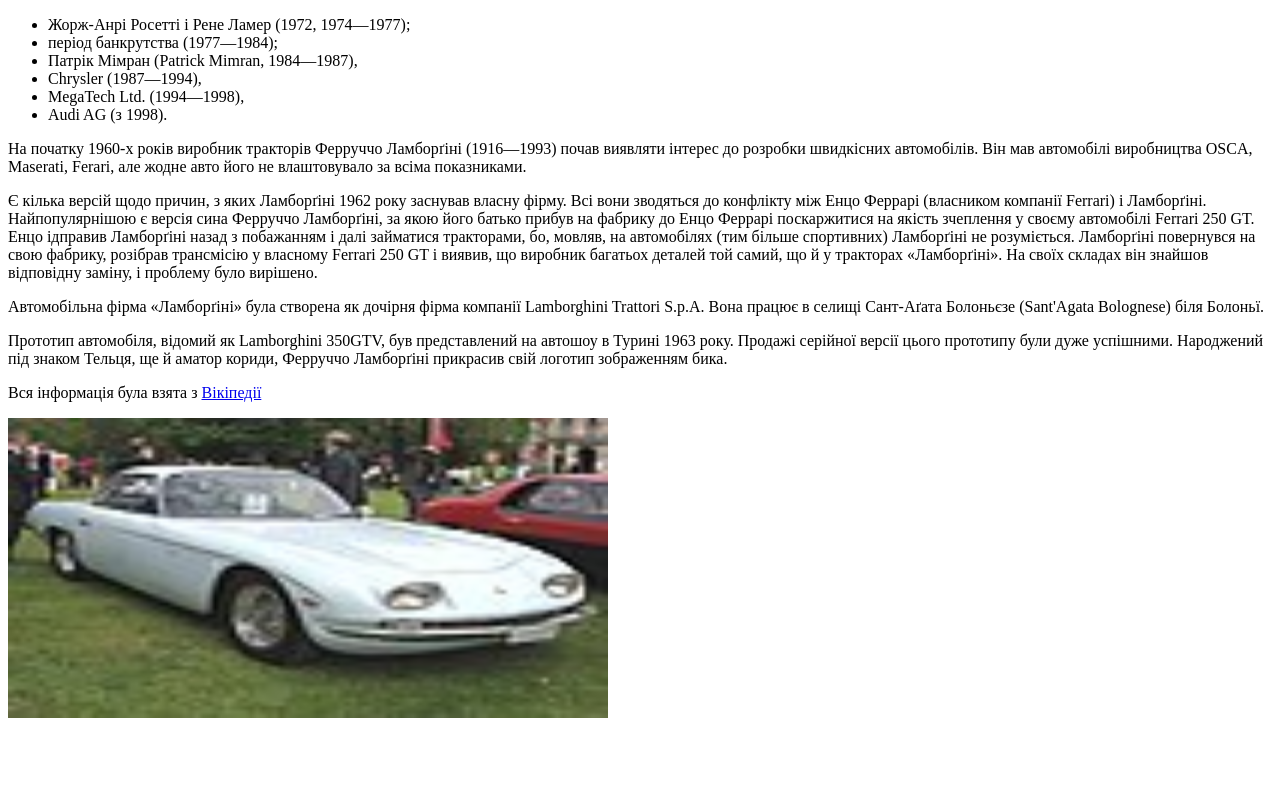
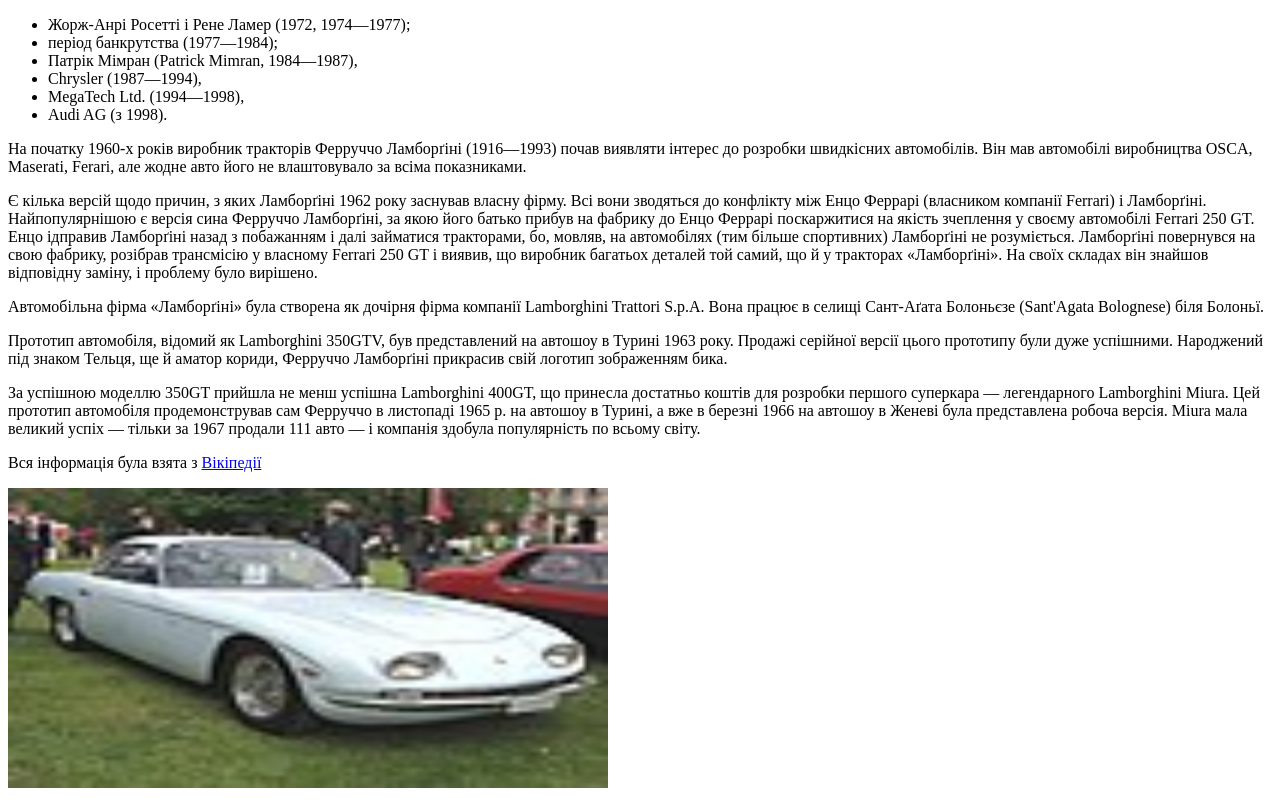
Before and after one commit to Alexlollo1/lab1, a plain HTML site: page index.html in a window 1280 px wide. Shown: the part 539-1339 px from the top of the page. Before the commit the page ends 1269 px from the top, so only its background shows below. Drawn offline with Linux system fonts and the light colour scheme.

Commit message:
Update index.html

```diff
--- a/index.html
+++ b/index.html
@@ -27,6 +27,8 @@
 	Ламборґіні повернувся на свою фабрику, розібрав трансмісію у власному Ferrari 250 GT і виявив, що виробник багатьох деталей той самий, що й у тракторах «Ламборґіні». На своїх складах він знайшов відповідну заміну, і проблему було вирішено.</p>
 	<p>Автомобільна фірма «Ламборґіні» була створена як дочірня фірма компанії Lamborghini Trattori S.p.A. Вона працює в селищі Сант-Аґата Болоньєзе (Sant'Agata Bolognese) біля Болоньї.</p>
 	<p>Прототип автомобіля, відомий як Lamborghini 350GTV, був представлений на автошоу в Турині 1963 року. Продажі серійної версії цього прототипу були дуже успішними. Народжений під знаком Тельця, ще й аматор кориди, Ферруччо Ламборґіні прикрасив свій логотип зображенням бика.</p>
+	<p>За успішною моделлю 350GT прийшла не менш успішна Lamborghini 400GT, що принесла достатньо коштів для розробки першого суперкара — легендарного Lamborghini Miura. Цей прототип автомобіля продемонстрував сам Ферруччо в листопаді 1965 р. на автошоу в Турині, а вже в березні 1966 на автошоу в Женеві була представлена робоча версія. Miura мала великий успіх — тільки за 1967 продали 111 авто — і компанія здобула популярність по всьому світу.</p>
+
 	<p>Вся інформація була взята з <a href="https://uk.wikipedia.org/wiki/Lamborghini">Вікіпедії</a></p>
 	<img src="car2.png" width="600" height="300">
 </body>
```
